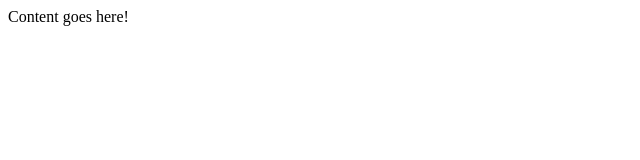
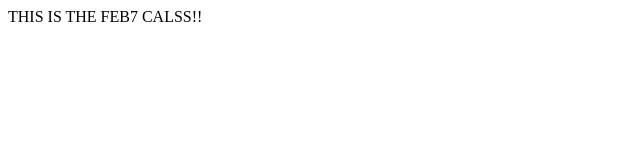
Before and after one commit to devbains786/CSD2214_SECTION5_WEEK_05, a plain HTML site: page App1/index.html in a window 1280 px wide. Shown: the whole page, without its empty margins (0-640 px from the left). Drawn offline with Linux system fonts and the light colour scheme.

Commit message:
week 5 javascript

```diff
--- a/App1/index.html
+++ b/App1/index.html
@@ -6,7 +6,7 @@
     <link href="css/default.css" rel="stylesheet" />
 </head>
 <body>
-    <div>Content goes here!</div>
+    <div>THIS IS THE FEB7 CALSS!!</div>
     <script src="js/main.js"></script>
 </body>
 </html>
```
Also changed, not shown: 3 other files.
